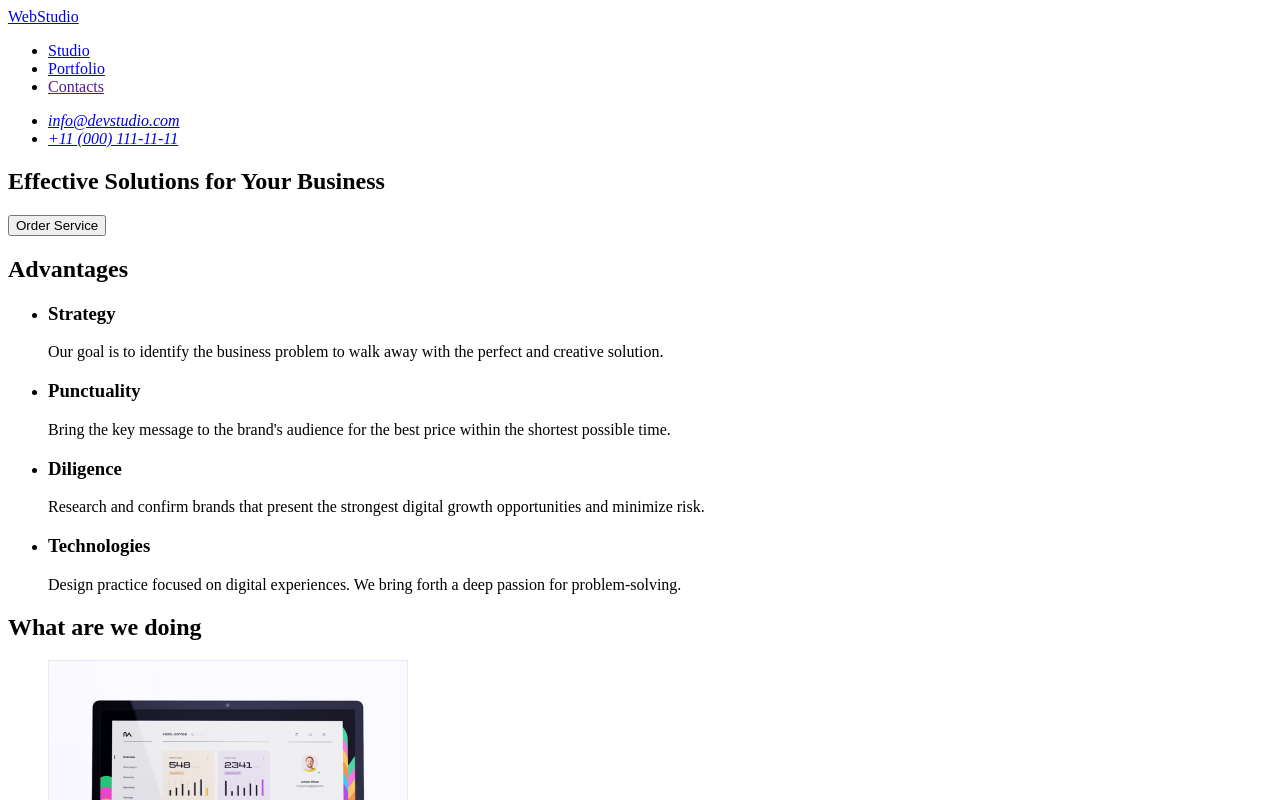
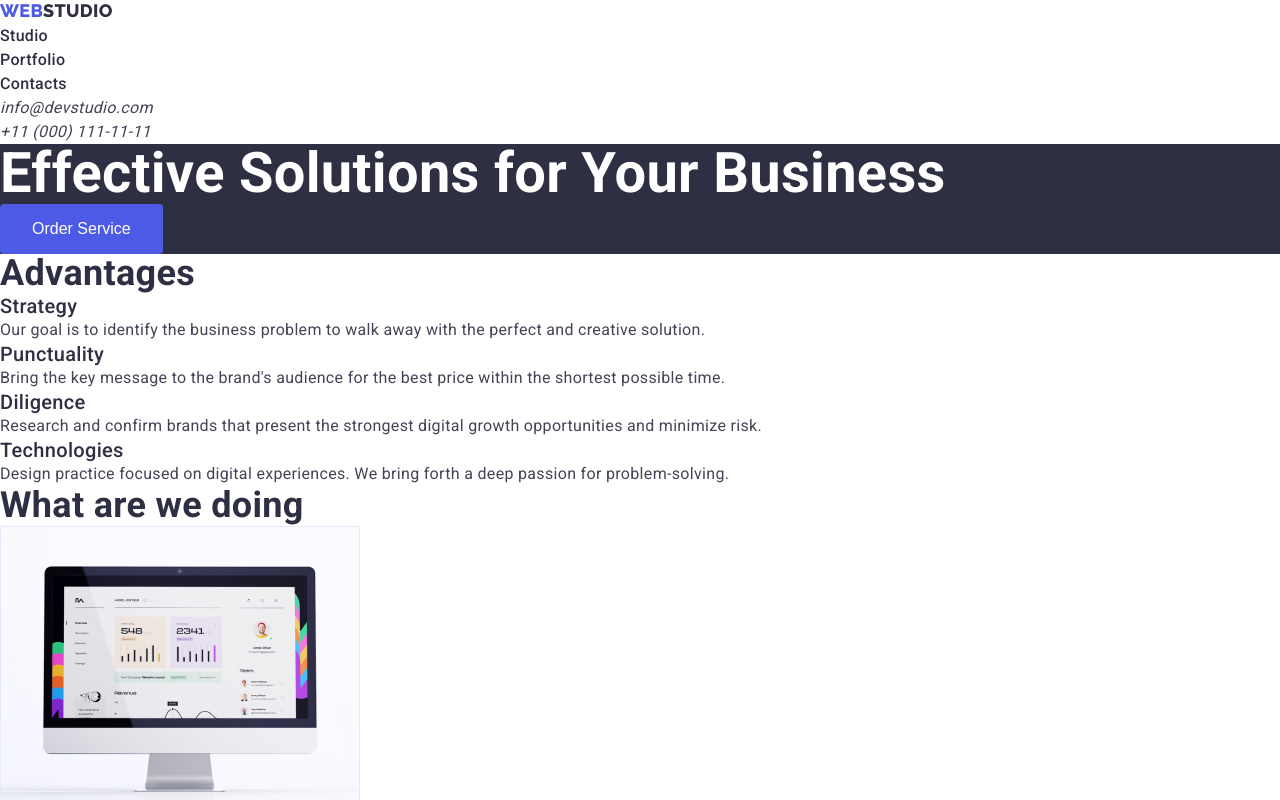
Before and after one commit to MaxSamsonenko/goit-markup-hw-02, a plain HTML site: page index.html in a window 1280 px wide. Shown: the top 800 px of the page. Drawn offline with Linux system fonts and the light colour scheme.

Commit message:
initial styling add

```diff
--- a/css/styles.css
+++ b/css/styles.css
@@ -0,0 +1,163 @@
+:root {
+  --primary-brand: #4d5ae5;
+  --pressed-state: #404bbf;
+  /* navy blue */
+  --dark-accent: #2e2f42;
+  --success: #31d0aa;
+  --text-primary: #434455;
+  --subtle-text: #8e8f99;
+  --accent: #e7e9fc;
+  --light-accent: #f4f4fd;
+  --modal-overlay: #2e2f42;
+  --hero-background: #2e2f42;
+  --white-background: #ffffff;
+  --modal-background: #fcfcfc;
+}
+*,
+*::before,
+*::after {
+  box-sizing: border-box;
+}
+* {
+  margin: 0;
+  padding: 0;
+}
+body {
+  font-family: 'Roboto', sans-serif;
+  font-weight: 400;
+  line-height: 1.5;
+  letter-spacing: 0.32px;
+  color: var(--text-primary);
+  background-color: var(--white-background);
+}
+
+a {
+  text-decoration: none;
+}
+ul {
+  list-style-type: none;
+}
+img {
+  max-width: 100%;
+  display: block;
+}
+/* HEADER */
+.logo {
+  font-family: 'Raleway';
+  font-size: 18px;
+  font-weight: 800;
+  line-height: 1.16;
+  letter-spacing: 3%;
+  text-transform: uppercase;
+
+  color: var(--dark-accent);
+}
+
+.logo > span {
+  color: var(--primary-brand);
+}
+.footer-logo {
+  color: var(--light-accent);
+}
+.nav-link {
+  color: var(--dark-accent);
+  font-weight: 500;
+}
+.nav-link:hover,
+.nav-link:focus {
+  text-decoration: underline;
+  color: var(--pressed-state);
+}
+.contacts {
+  color: var(--text-primary);
+}
+.contacts:hover,
+.contacts:focus {
+  color: var(--pressed-state);
+}
+/* HERO */
+.hero {
+  background-color: var(--dark-accent);
+}
+.page-title {
+  font-size: 56px;
+  font-weight: 700;
+  line-height: 1.07;
+  /* letter-spacing: 2%; */
+
+  color: var(--white-background);
+}
+.hero-btn {
+  padding: 16px 32px;
+  border: none;
+  border-radius: 4px;
+
+  font-size: 16px;
+  font-weight: 500;
+  letter-spacing: 4%;
+
+  color: var(--white-background);
+  background-color: var(--primary-brand);
+
+  cursor: pointer;
+}
+.hero-btn:hover,
+.hero-btn:focus {
+  background: var(--ocean, #404bbf);
+  box-shadow: 0px 4px 4px 0px rgba(0, 0, 0, 0.15);
+}
+/* ADVANTAGES */
+.section-title {
+  font-size: 36px;
+  font-weight: 700;
+  line-height: 1.11;
+
+  color: var(--dark-accent);
+}
+.subtitle {
+  font-size: 20px;
+  font-weight: 500;
+  line-height: 1.2;
+
+  color: var(--dark-accent);
+}
+
+.text {
+  font-size: 16;
+  color: var(--text-primary);
+}
+/* What we do */
+
+/* OUR TEAM */
+
+/* ---------PORTFOLIO------------ */
+
+.portfolio-btn {
+  padding: 12px 24px;
+  border: 1px solid var(--accent);
+  border-radius: 4px;
+
+  font-weight: 500;
+  line-height: 1.5;
+  letter-spacing: 0.64px;
+
+  color: var(--primary-brand);
+  background-color: var(--light-accent);
+
+  cursor: pointer;
+}
+.portfolio-btn:hover,
+.portfolio-btn:focus {
+  color: var(--white-background);
+  background: var(--pressed-state);
+  box-shadow: 0px 2px 2px 0px rgba(0, 0, 0, 0.12),
+    0px 2px 1px 0px rgba(0, 0, 0, 0.08), 0px 3px 1px 0px rgba(0, 0, 0, 0.1);
+}
+
+/* FOOTER */
+.footer {
+  background-color: var(--dark-accent);
+}
+.footer-text {
+  color: var(--light-accent);
+}
--- a/index.html
+++ b/index.html
@@ -4,32 +4,41 @@
     <meta charset="UTF-8" />
     <meta http-equiv="X-UA-Compatible" content="IE=edge" />
     <meta name="viewport" content="width=device-width, initial-scale=1.0" />
+    <link rel="preconnect" href="https://fonts.googleapis.com" />
+    <link rel="preconnect" href="https://fonts.gstatic.com" crossorigin />
+    <link
+      href="https://fonts.googleapis.com/css2?family=Raleway:wght@800&family=Roboto:wght@400;500;700&display=swap"
+      rel="stylesheet"
+    />
+    <link rel="stylesheet" href="./css/styles.css" />
     <title>Web Studio</title>
   </head>
   <body>
     <!-- Header -->
     <header>
       <nav>
-        <a href="./index.html">WebStudio</a>
+        <a class="logo" href="./index.html"><span>Web</span>Studio</a>
         <ul>
           <li>
-            <a href="./index.html">Studio</a>
+            <a class="nav-link" href="./index.html">Studio</a>
           </li>
           <li>
-            <a href="./portfolio.html">Portfolio</a>
+            <a class="nav-link" href="./portfolio.html">Portfolio</a>
           </li>
           <li>
-            <a href="">Contacts</a>
+            <a class="nav-link" href="">Contacts</a>
           </li>
         </ul>
       </nav>
       <address>
         <ul>
           <li>
-            <a href="mailto:info@devstudio.com">info@devstudio.com</a>
+            <a class="contacts" href="mailto:info@devstudio.com"
+              >info@devstudio.com</a
+            >
           </li>
           <li>
-            <a href="tel:+110001111111">+11 (000) 111-11-11</a>
+            <a class="contacts" href="tel:+110001111111">+11 (000) 111-11-11</a>
           </li>
         </ul>
       </address>
@@ -38,39 +47,39 @@
       <!--Main content -->
 
       <!--Hero -->
-      <section>
-        <h1>Effective Solutions for Your Business</h1>
-        <button type="button">Order Service</button>
+      <section class="hero">
+        <h1 class="page-title">Effective Solutions for Your Business</h1>
+        <button class="hero-btn" type="button">Order Service</button>
       </section>
 
       <!--Advantages -->
       <section>
-        <h2>Advantages</h2>
+        <h2 class="section-title">Advantages</h2>
         <ul>
           <li>
-            <h3>Strategy</h3>
-            <p>
+            <h3 class="subtitle">Strategy</h3>
+            <p class="text">
               Our goal is to identify the business problem to walk away with the
               perfect and creative solution.
             </p>
           </li>
           <li>
-            <h3>Punctuality</h3>
-            <p>
+            <h3 class="subtitle">Punctuality</h3>
+            <p class="text">
               Bring the key message to the brand's audience for the best price
               within the shortest possible time.
             </p>
           </li>
           <li>
-            <h3>Diligence</h3>
-            <p>
+            <h3 class="subtitle">Diligence</h3>
+            <p class="text">
               Research and confirm brands that present the strongest digital
               growth opportunities and minimize risk.
             </p>
           </li>
           <li>
-            <h3>Technologies</h3>
-            <p>
+            <h3 class="subtitle">Technologies</h3>
+            <p class="text">
               Design practice focused on digital experiences. We bring forth a
               deep passion for problem-solving.
             </p>
@@ -79,7 +88,7 @@
       </section>
       <!--What we do -->
       <section>
-        <h2>What are we doing</h2>
+        <h2 class="section-title">What are we doing</h2>
         <ul>
           <li>
             <img
@@ -109,7 +118,7 @@
       </section>
       <!--Our team -->
       <section>
-        <h2>Our Team</h2>
+        <h2 class="section-title">Our Team</h2>
         <ul>
           <li>
             <img
@@ -118,8 +127,8 @@
               width="264"
               height="260"
             />
-            <h3>Mark Guerrero</h3>
-            <p>Product Designer</p>
+            <h3 class="subtitle">Mark Guerrero</h3>
+            <p class="text">Product Designer</p>
           </li>
           <li>
             <img
@@ -128,8 +137,8 @@
               width="264"
               height="260"
             />
-            <h3>Tom Ford</h3>
-            <p>Frontend Developer</p>
+            <h3 class="subtitle">Tom Ford</h3>
+            <p class="text">Frontend Developer</p>
           </li>
           <li>
             <img
@@ -138,8 +147,8 @@
               width="264"
               height="260"
             />
-            <h3>Camila Garcia</h3>
-            <p>Marketing</p>
+            <h3 class="subtitle">Camila Garcia</h3>
+            <p class="text">Marketing</p>
           </li>
           <li>
             <img
@@ -148,16 +157,16 @@
               width="264"
               height="260"
             />
-            <h3>Daniel Wilson</h3>
-            <p>UI Designer</p>
+            <h3 class="subtitle">Daniel Wilson</h3>
+            <p class="text">UI Designer</p>
           </li>
         </ul>
       </section>
     </main>
     <!--Footer -->
-    <footer>
-      <a href="./index.html">WebStudio</a>
-      <p>
+    <footer class="footer">
+      <a class="logo footer-logo" href="./index.html"><span>Web</span>Studio</a>
+      <p class="text footer-text">
         Increase the flow of customers and sales for your business with digital
         marketing & growth solutions.
       </p>
```
Also changed, not shown: portfolio.html (+43 -32 lines).
